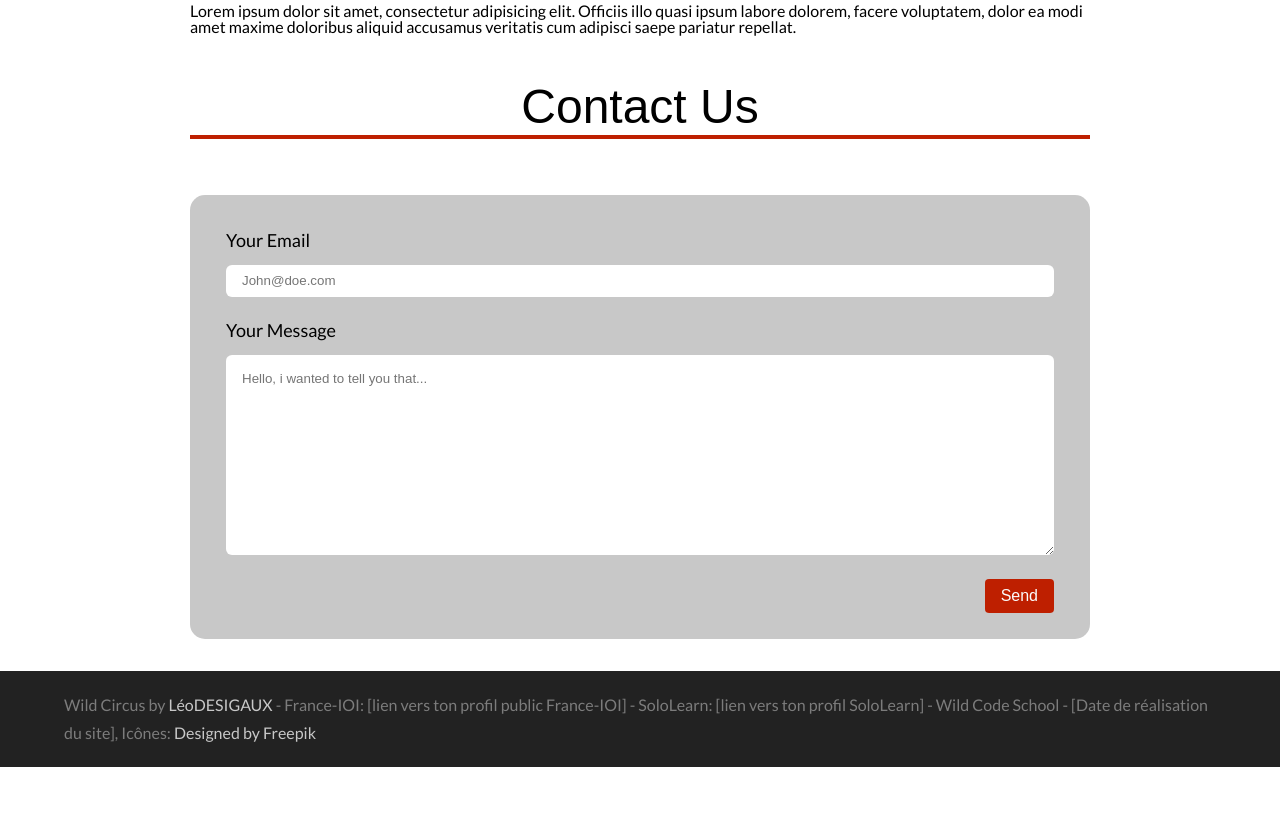
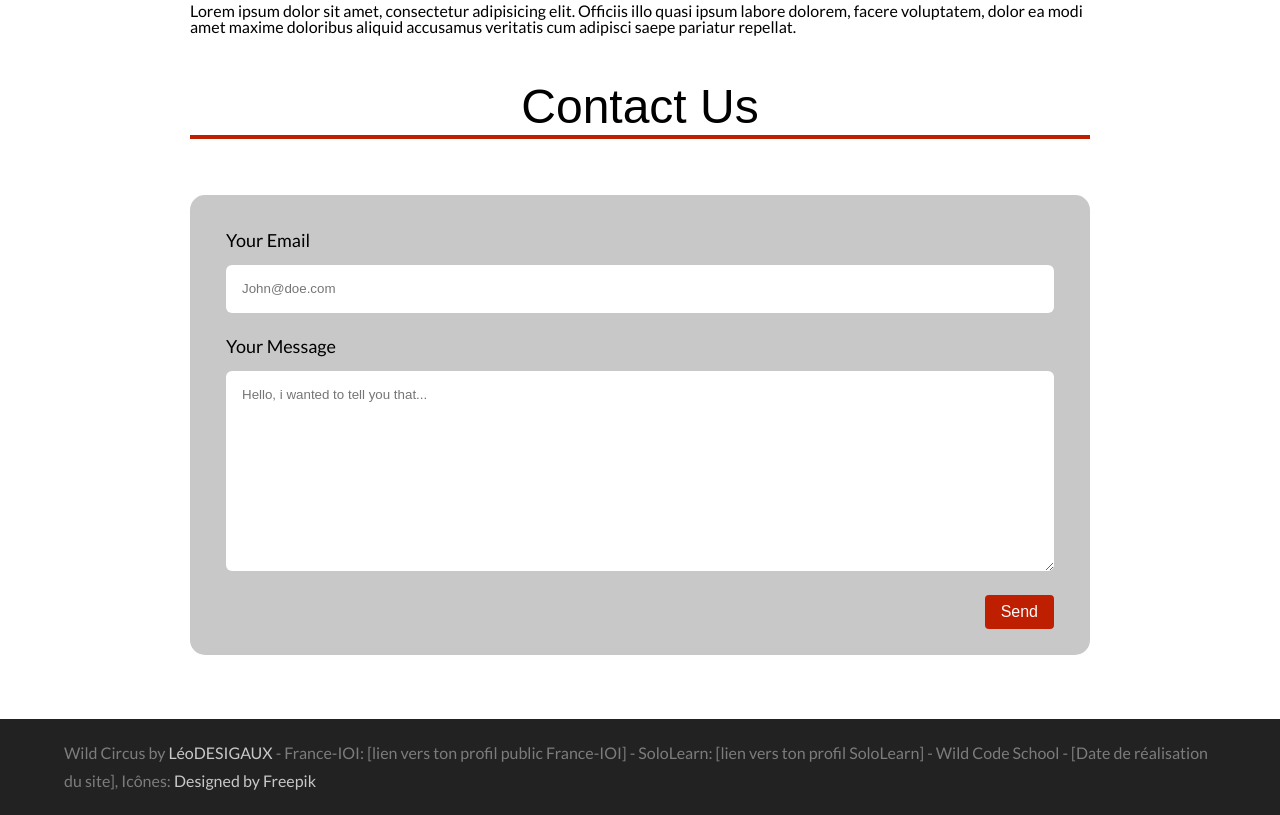
Before and after one commit to Leoche/WildSchoolChallenge, a website built with webpack: page src/index.html in a window 1280 px wide. Shown: the part 1929-2744 px from the top of the page. Before the commit the page ends 2696 px from the top, so only its background shows below. Built offline with nearby package versions, Linux system fonts and the light colour scheme; a web font is replaced by a local one.

Commit message:
Margin fixes

```diff
--- a/src/assets/scss/sections/_contact.scss
+++ b/src/assets/scss/sections/_contact.scss
@@ -5,7 +5,7 @@ section#contact {
         background: darken($white, 20%);
         padding: 4%;
         border-radius: 15px;
-        margin: 32px 0;
+        margin: 32px 0 64px 0;
 
         & .field {
             margin-bottom: 24px;
@@ -19,7 +19,7 @@ section#contact {
 
             & .input {
                 width: 100%;
-                height: 32px;
+                height: 48px;
                 font-family: sans-serif;
                 border: none;
                 border-radius: 6px;
```
